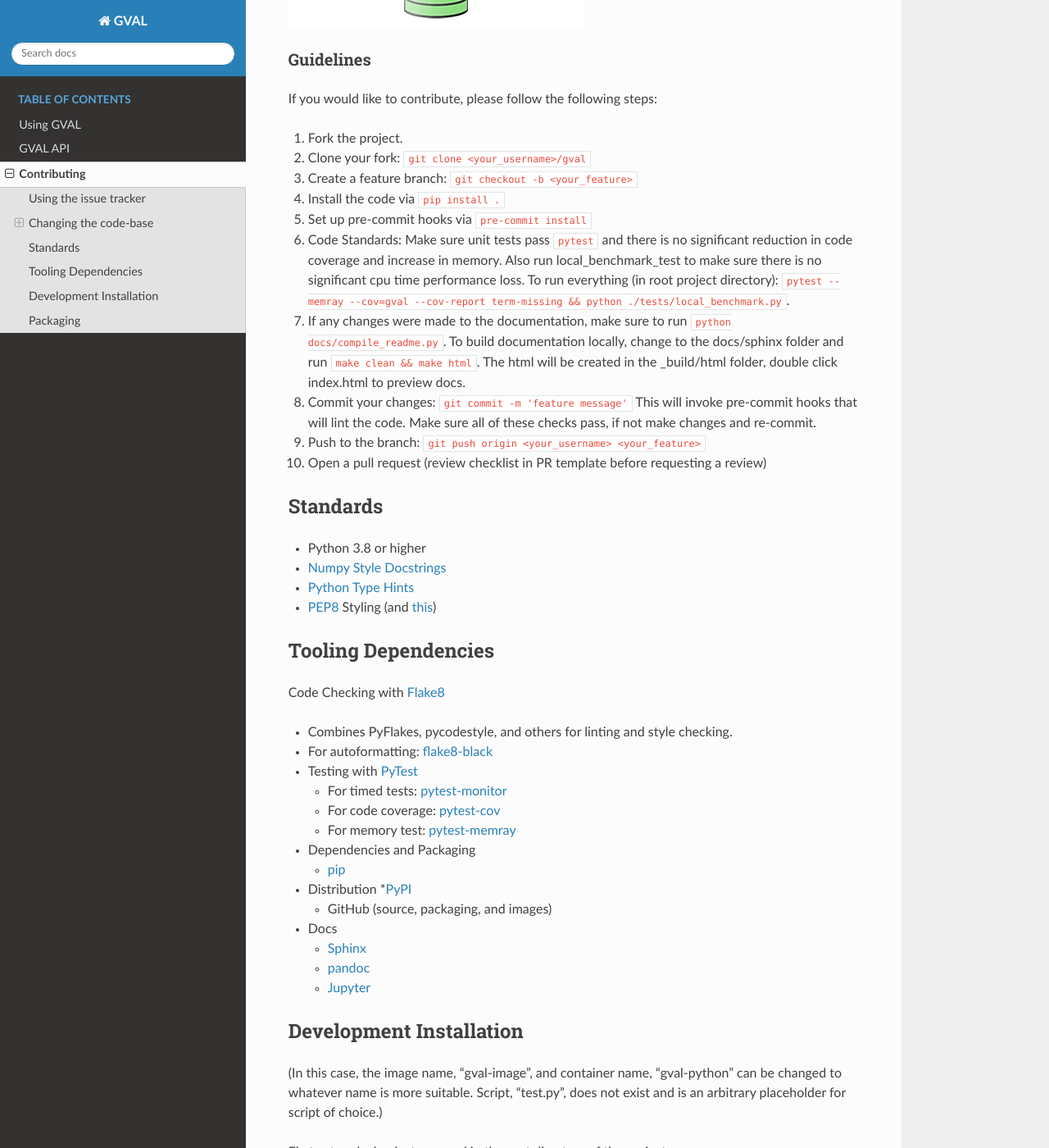
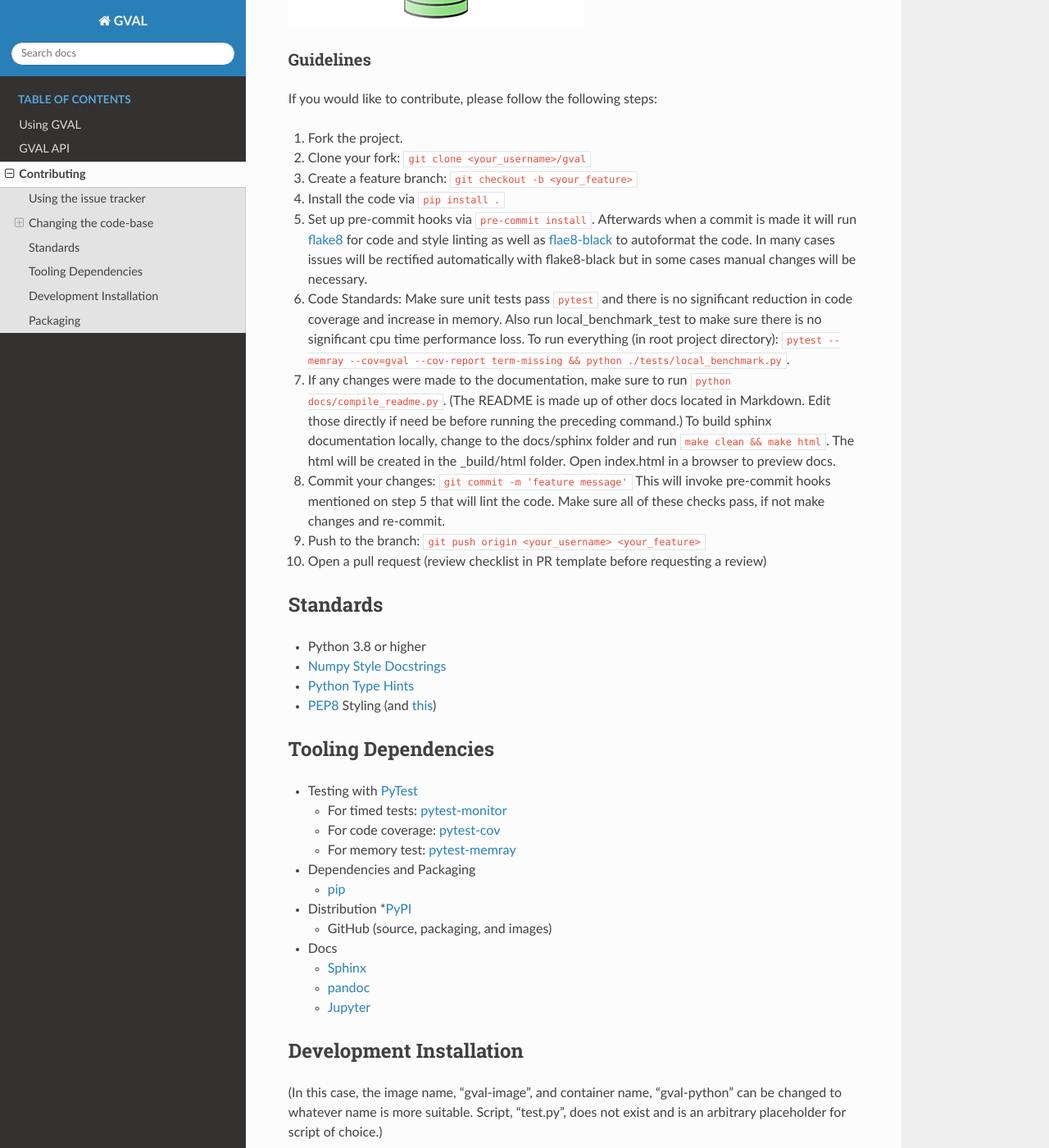
Before and after one commit to NOAA-OWP/gval, a Sphinx documentation site: the page built from docs/sphinx/contributing.rst, in a window 1280 px wide and 1400 px high, scrolled down 1137 px. Shown: the whole window at 82% size. Built offline with Sphinx 7.4.7 and the Read the Docs theme 2.0.0, drawn with Linux system fonts in a browser that asks for light colours; some of the changed text lies outside the part shown.

Commit message:
update_documentation

```diff
--- a/docs/compile_readme.py
+++ b/docs/compile_readme.py
@@ -81,6 +81,10 @@ def compile_readme():
         'width="700" height="180" />',
     )
 
+    sphinx_contents = sphinx_contents.replace(
+        "\nSee the full documentation [here](noaa-owp.github.io/gval/).\n", ""
+    )
+
     with open(f"{abs_path}/sphinx/SPHINX_README.MD", "w") as file:
         file.write(sphinx_contents)
 
--- a/docs/sphinx/SPHINX_CONTRIBUTING.MD
+++ b/docs/sphinx/SPHINX_CONTRIBUTING.MD
@@ -43,16 +43,20 @@ If you would like to contribute, please follow the following steps:
 2. Clone your fork: `git clone <your_username>/gval`
 3. Create a feature branch: `git checkout -b <your_feature>`
 4. Install the code via `pip install .`
-5. Set up pre-commit hooks via `pre-commit install`
+5. Set up pre-commit hooks via `pre-commit install`.  Afterwards when a commit is made it will run
+[flake8](https://github.com/PyCQA/flake8) for code and style linting as well as
+[flae8-black](https://pypi.org/project/flake8-black/) to autoformat the code.  In many cases issues will be rectified
+automatically with flake8-black but in some cases manual changes will be necessary.
 6. Code Standards: Make sure unit tests pass `pytest` and there is no significant reduction
 in code coverage and increase in memory.  Also run local_benchmark_test to make sure there is no significant
 cpu time performance loss.  To run everything (in root project directory):
 `pytest --memray --cov=gval --cov-report term-missing && python ./tests/local_benchmark.py`.
-7. If any changes were made to the documentation, make sure to run `python docs/compile_readme.py`.
-To build documentation locally, change to the docs/sphinx folder and run `make clean && make html`.
-The html will be created in the _build/html folder, double click index.html to preview docs.
-8. Commit your changes: `git commit -m 'feature message'`  This will invoke pre-commit hooks that will lint
-the code. Make sure all of these checks pass, if not make changes and re-commit.
+7. If any changes were made to the documentation, make sure to run `python docs/compile_readme.py`.  (The README is made
+up of other docs located in Markdown.  Edit those directly if need be before running the preceding command.)
+To build sphinx documentation locally, change to the docs/sphinx folder and run `make clean && make html`.
+The html will be created in the _build/html folder.  Open index.html in a browser to preview docs.
+8. Commit your changes: `git commit -m 'feature message'`  This will invoke pre-commit hooks mentioned on step 5
+that will lint the code. Make sure all of these checks pass, if not make changes and re-commit.
 9. Push to the branch: `git push origin <your_username> <your_feature>`
 10. Open a pull request (review checklist in PR template before requesting a review)
 
@@ -65,9 +69,6 @@ the code. Make sure all of these checks pass, if not make changes and re-commit.
 
 
 ## Tooling Dependencies
-Code Checking with [Flake8](https://github.com/PyCQA/flake8)
-- Combines PyFlakes, pycodestyle, and others for linting and style checking.
-- For autoformatting: [flake8-black](https://pypi.org/project/flake8-black/)
 - Testing with [PyTest](https://docs.pytest.org/en/7.1.x/contents.html)
     * For timed tests: [pytest-monitor](https://github.com/CFMTech/pytest-monitor/)
     * For code coverage: [pytest-cov](https://pypi.org/project/pytest-cov/)
```
Also changed, not shown: other parts of docs/sphinx/SPHINX_CONTRIBUTING.MD (+2 -7 lines), CONTRIBUTING.MD (+12 -16 lines), README.MD (+1 -16 lines), docs/markdown/01_INTRO.MD (+1 -8 lines), docs/sphinx/SPHINX_README.MD (+0 -17 lines).
